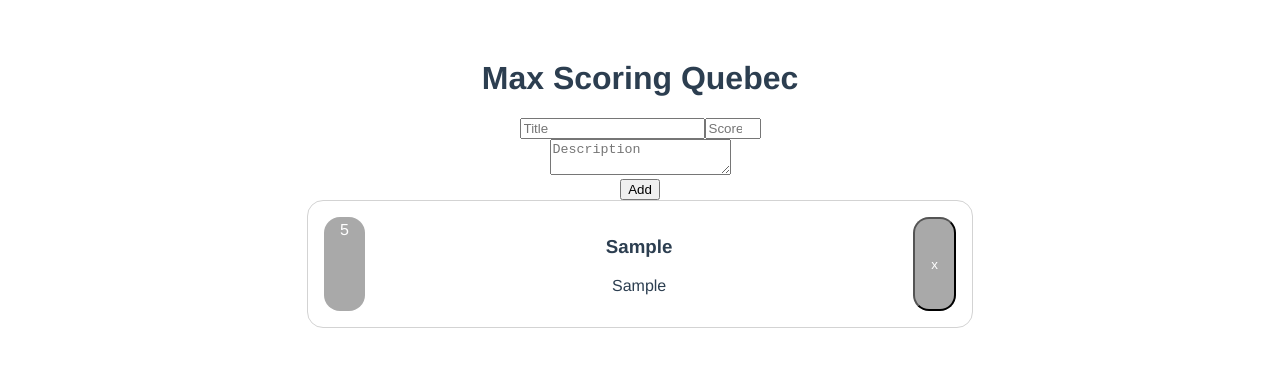
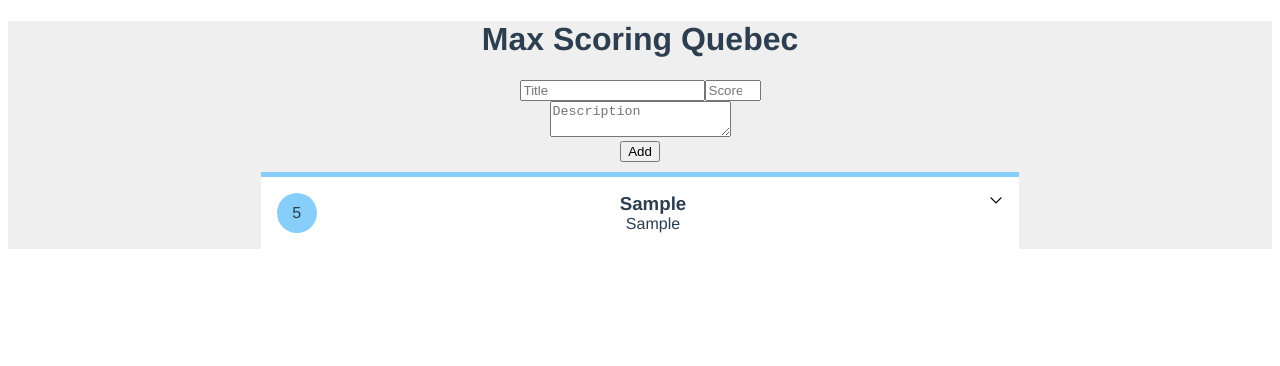
Before and after one commit to whispyy/max-scoring-qc, a Vue app: page / in a window 1280 px wide. Both pictures are taken after typing "Sample", "5", "Sample" into the empty fields and a click on the button "Add". Shown: the top 366 px of the page. Built offline with nearby package versions, Linux system fonts and the light colour scheme.

Commit message:
chore(item): UI + side menu action

```diff
--- a/src/App.vue
+++ b/src/App.vue
@@ -20,8 +20,12 @@ export default {
   font-family: 'Avenir', Helvetica, Arial, sans-serif;
   -webkit-font-smoothing: antialiased;
   -moz-osx-font-smoothing: grayscale;
+
   text-align: center;
   color: #2c3e50;
-  margin-top: 60px;
+  background-color: #efefef;
+
+  width: 100%;
+  height: 100%;
 }
 </style>
--- a/src/components/Scoring.vue
+++ b/src/components/Scoring.vue
@@ -28,7 +28,7 @@
     <draggable v-model="list" group="score" @start="drag=true" @end="drag=false">
       <div v-for="item in list" :key="item.id">
         <item :item="item">
-          <button class="remove" @click="removeList(item)">x</button>
+          <button @click="removeList(item)">Remove</button>
         </item>
       </div>
     </draggable>
@@ -78,15 +78,5 @@ export default {
 </script>
 
 <style scoped>
-.remove {
-  cursor: pointer;
-  border-radius: 1rem;
-  background-color: darkgray;
-  color: white;
-  padding: 0.2rem 1rem;
-}
 
-.remove:hover {
-  background-color: lightgrey;
-}
 </style>
--- a/src/components/list/item.vue
+++ b/src/components/list/item.vue
@@ -1,21 +1,43 @@
 <template>
   <div class="item">
-    <div class="score">{{ item.score }}</div>
-    <div class="text">
-      <h3 class="title">{{ item.title }}</h3>
-      <p>{{ item.desc }}</p>
+    <div class="container">
+      <div class="score">{{ item.score }}</div>
+      <div class="content">
+        <h3 class="title">{{ item.title }}</h3>
+        <p class="description">{{ item.desc }}</p>
+      </div>
+      <div class="side" @click="toggleSideMenu()">
+        <svg viewBox="0 0 24 24" class="icon"><g><path d="M20.207 8.147c-.39-.39-1.023-.39-1.414 0L12 14.94 5.207 8.147c-.39-.39-1.023-.39-1.414 0-.39.39-.39 1.023 0 1.414l7.5 7.5c.195.196.45.294.707.294s.512-.098.707-.293l7.5-7.5c.39-.39.39-1.022 0-1.413z"></path></g></svg>
+        <side-menu :open="openSideMenu">
+          <slot></slot>
+        </side-menu>
+      </div>
     </div>
-    <slot></slot>
   </div>
 </template>
 
 <script>
+import sideMenu from '@/components/list/side-menu'
 export default {
   name: 'item',
+  components: {
+    sideMenu
+  },
   props: {
     item : {
       title: String,
+      desc: String,
       score: String | Number
+    },
+  },
+  data() {
+    return {
+      openSideMenu : false
+    }
+  },
+  methods: {
+    toggleSideMenu() {
+      this.openSideMenu = !this.openSideMenu
     }
   }
 }
@@ -23,20 +45,63 @@ export default {
 
 <style scoped>
 .item {
+  border-top: solid 5px lightskyblue;
+  background-color: white;
+
+  width: 60%;
+  margin: 10px auto;
+}
+
+.container {
   display: flex;
-  align-content: center;
-  justify-content: space-between;
-  border-radius: 1rem;
-  border: solid 1px lightgrey;
-  width: 50%;
-  margin: auto;
-  padding: 1rem;
+  align-items: center;
 }
 
 .score {
-  border-radius: 1rem;
-  background-color: darkgray;
-  color: white;
-  padding: 0.2rem 1rem;
+  background-color: lightskyblue;
+
+  display: flex;
+  flex-shrink: 0;
+  align-items: center;
+  justify-content: center;
+  height: 40px;
+  width: 40px;
+  margin: 16px;
+  border-radius: 100%;
+}
+
+.content {
+  display: flex;
+  flex-direction: column;
+  width: 100%;
+  padding: 12px 0;
+}
+
+.content .title {
+  margin: 0;
+}
+
+.content .description {
+  margin: 0;
+}
+
+.side {
+  align-self: flex-start;
+  position: relative;
+  margin: 10px;
+  width: 16px;
+  padding: 5px;
+  height: 16px;
+  cursor: pointer;
+}
+
+.side:hover {
+  background-color: lightskyblue;
+  border-radius: 100%;
+}
+
+.side .icon {
+  width: 16px;
+  height: 16px;
 }
 </style>
--- /dev/null
+++ b/src/components/list/side-menu.vue
@@ -0,0 +1,47 @@
+<template>
+  <div class="side-menu" v-bind:class="{'-open': open }">
+    <slot></slot>
+  </div>
+</template>
+
+<script>
+export default {
+  name: 'side-menu',
+  props: {
+    open: Boolean
+  }
+}
+</script>
+
+<style scoped>
+.side-menu {
+  display: none;
+  position: absolute;
+  right: 0;
+  z-index: 2;
+  border-radius: 2px;
+  background-color: #ffffff;
+  box-shadow: 0 3px 6px rgba(0, 0, 0, 0.16), 0 3px 6px rgba(0, 0, 0, 0.23);
+  transform: scale(0.9);
+  transform-origin: top right;
+  transition: all 0.2s;
+}
+
+.side-menu.-open {
+  display: block;
+  opacity: 1;
+  transform: scale(1);
+}
+
+button {
+  cursor: pointer;
+  border: none;
+  width: 100%;
+  padding: 0.5em 1.5rem;
+}
+
+button:hover,
+button:focus {
+  background-color: #eeeeee;
+}
+</style>
```
